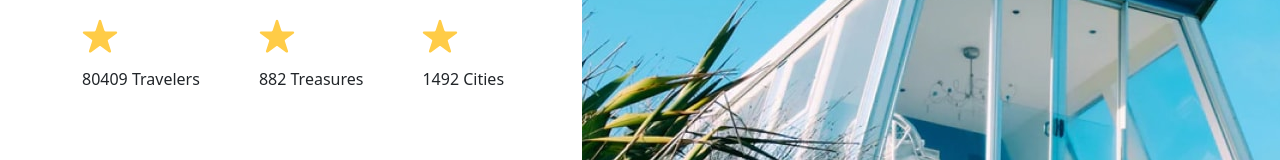
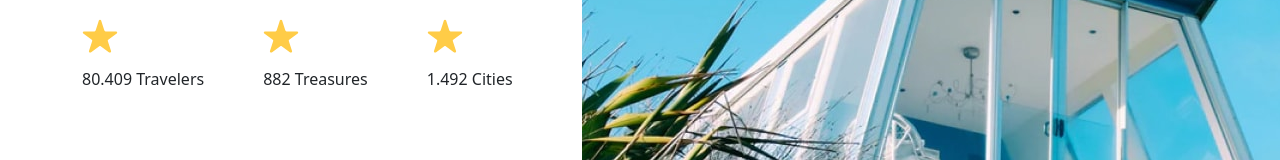
Before and after one commit to snalkaa97/bwamern, a React (Create React App) app: page / in a window 1280 px wide. Shown: the part 484-644 px from the top of the page. Built offline with nearby package versions, Linux system fonts and the light colour scheme.

Commit message:
format number

```diff
--- a/src/parts/Hero.js
+++ b/src/parts/Hero.js
@@ -4,6 +4,7 @@ import ImageHeroFrame from "assets/images/img-hero-frame.jpg";
 // import IconCalendar from "assets/images/icons/icon-calendar.svg";
 import IconStar from "assets/images/icons/star.svg";
 import Button from "elements/Button";
+import FormatNumber from "util/formatNumber";
 
 export default function Hero(props) {
 	function showMostPicked() {
@@ -12,6 +13,7 @@ export default function Hero(props) {
 			behavior: "smooth",
 		});
 	}
+
 	return (
 		<section className="container pt-4">
 			<div className="row align-items-center">
@@ -43,7 +45,7 @@ export default function Hero(props) {
 								alt={`${props.data.travelers} Travelers`}
 							/>
 							<h6 className="mt-3">
-								{props.data.travelers}{" "}
+								{FormatNumber(props.data.travelers)}{" "}
 								<span className="text-gray-500 font-light">Travelers</span>
 							</h6>
 						</div>
@@ -55,7 +57,7 @@ export default function Hero(props) {
 								alt={`${props.data.treasures} Treasures`}
 							/>
 							<h6 className="mt-3">
-								{props.data.treasures}{" "}
+								{FormatNumber(props.data.treasures)}{" "}
 								<span className="text-gray-500 font-light">Treasures</span>
 							</h6>
 						</div>
@@ -67,7 +69,7 @@ export default function Hero(props) {
 								alt={`${props.data.cities} Cities`}
 							/>
 							<h6 className="mt-3">
-								{props.data.cities}{" "}
+								{FormatNumber(props.data.cities)}{" "}
 								<span className="text-gray-500 font-light">Cities</span>
 							</h6>
 						</div>
--- /dev/null
+++ b/src/util/formatNumber.js
@@ -0,0 +1,6 @@
+import React from "react";
+
+export default (number) => {
+	const format_number = new Intl.NumberFormat("id-ID");
+	return format_number.format(number);
+};
```
